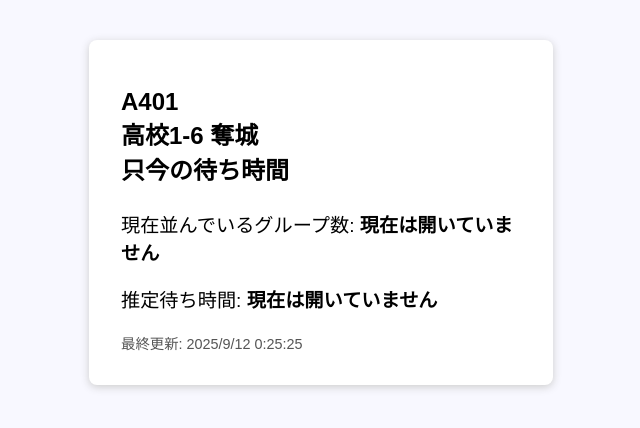
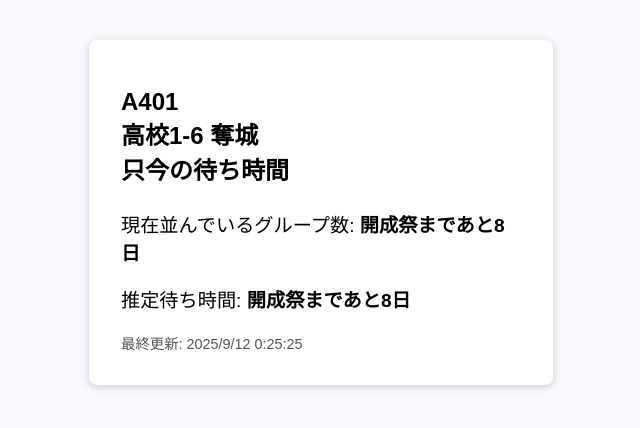
Before and after one commit to riki081121/TR, a plain HTML site: page index.html in a window 1280 px wide. Shown: the whole page, without its empty margins (319-959 px from the left). Drawn offline with Linux system fonts and the light colour scheme.

Commit message:
Update index.html

```diff
--- a/index.html
+++ b/index.html
@@ -28,8 +28,8 @@
 <body>
     <div class="container">
         <h1>A401<br>高校1-6 奪城<br>只今の待ち時間</h1>
-        <div class="info">現在並んでいるグループ数: <strong>現在は開いていません</strong></div>
-        <div class="info">推定待ち時間: <strong>現在は開いていません</strong></div>
+        <div class="info">現在並んでいるグループ数: <strong>開成祭まであと8日</strong></div>
+        <div class="info">推定待ち時間: <strong>開成祭まであと8日</strong></div>
         <div class="updated" id="updated"></div>
     </div>
 </body>
```
